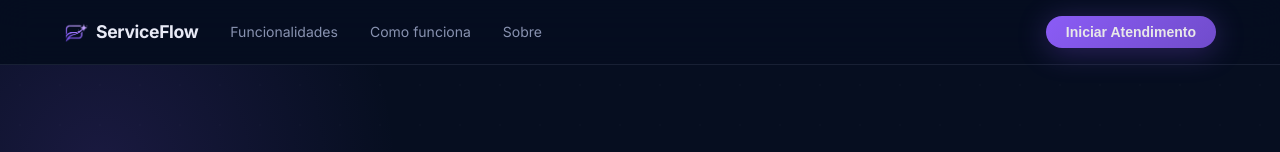
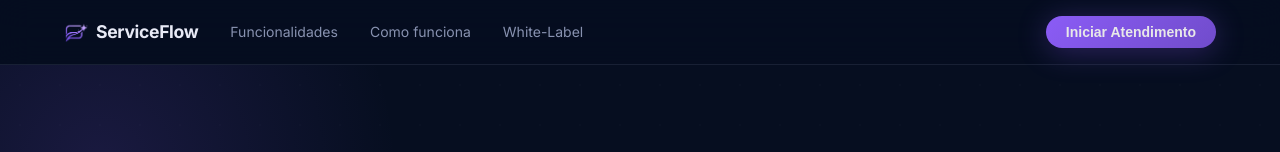
Before and after one commit to ThiagoVenturaV/serviceflow, a React (Vite) app: page / in a window 1280 px wide. Shown: the top 152 px of the page. Built offline with nearby package versions, Linux system fonts and the light colour scheme; no server answers; what groq-sdk would draw is missing.

Commit message:
Update Landing Page

```diff
--- a/src/pages/LandingPage.jsx
+++ b/src/pages/LandingPage.jsx
@@ -328,7 +328,7 @@ export default function LandingPage({ onStartChat, onNavigate }) {
           <div className="nav-links">
             <a href="#features">Funcionalidades</a>
             <a href="#how-it-works">Como funciona</a>
-            <a href="#about">Sobre</a>
+            <a href="#about">White-Label</a>
           </div>
           <button id="nav-cta" className="btn-primary nav-cta" onClick={onStartChat}>
             Iniciar Atendimento
@@ -606,7 +606,6 @@ const { protocolo } = await response.json();
           <div className="footer-links">
             <a href="#" onClick={(e) => { e.preventDefault(); onNavigate('privacy'); }}>Política de Privacidade</a>
             <a href="#" onClick={(e) => { e.preventDefault(); onNavigate('terms'); }}>Termos de Uso</a>
-            <a href="#">Status</a>
             <a href="mailto:contato@serviceflow.com.br">Contato</a>
           </div>
           <p className="footer-copy">© 2026 {CONFIG.brand.name}. Todos os direitos reservados.</p>
```
